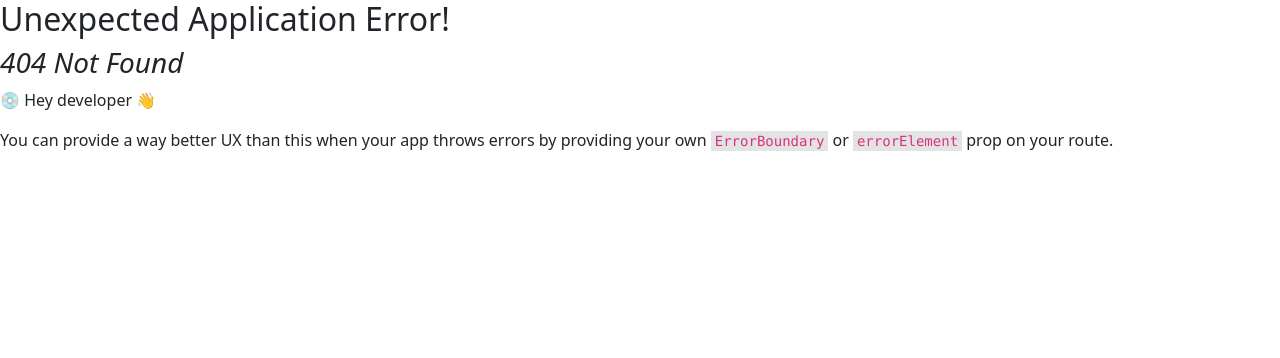
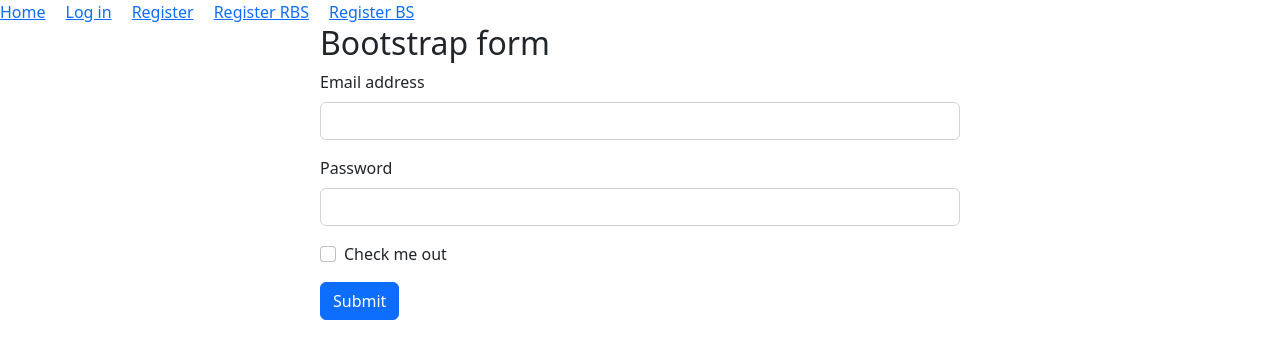
Before and after one commit to Sobuj54/module-59-email-password-authentication-login-form, a React (Vite) app: page /register-bs in a window 1280 px wide. Before the commit this address had no page. Shown: the top 358 px of the page. Built offline with nearby package versions, Linux system fonts and the light colour scheme.

Commit message:
created form from normal bootstrap

```diff
--- a/src/Components/Header/Header.jsx
+++ b/src/Components/Header/Header.jsx
@@ -9,6 +9,7 @@
       <Link to="/login">Log in</Link>
       <Link to="/register">Register</Link>
       <Link to="/register-rbs">Register RBS</Link>
+      <Link to="/register-bs">Register BS</Link>
     </nav>
   );
 };
--- /dev/null
+++ b/src/Components/RegisterBS/RegisterBS.jsx
@@ -0,0 +1,44 @@
+import React from "react";
+
+const RegisterBS = () => {
+  return (
+    <div className="w-50 mx-auto">
+      <h2>Bootstrap form</h2>
+      {/* bootstrap form */}
+      <form>
+        <div class="mb-3">
+          <label for="exampleInputEmail1" class="form-label">
+            Email address
+          </label>
+          <input
+            type="email"
+            class="form-control"
+            id="exampleInputEmail1"
+            aria-describedby="emailHelp"
+          />
+        </div>
+        <div class="mb-3">
+          <label for="exampleInputPassword1" class="form-label">
+            Password
+          </label>
+          <input
+            type="password"
+            class="form-control"
+            id="exampleInputPassword1"
+          />
+        </div>
+        <div class="mb-3 form-check">
+          <input type="checkbox" class="form-check-input" id="exampleCheck1" />
+          <label class="form-check-label" for="exampleCheck1">
+            Check me out
+          </label>
+        </div>
+        <button type="submit" class="btn btn-primary">
+          Submit
+        </button>
+      </form>
+    </div>
+  );
+};
+
+export default RegisterBS;
--- a/src/Components/RegisterRBS/RegisterRBS.jsx
+++ b/src/Components/RegisterRBS/RegisterRBS.jsx
@@ -13,7 +13,7 @@
 
   return (
     <div className="w-50 mx-auto">
-      <h3>bootstrap form</h3>
+      <h3>react bootstrap form</h3>
       <h4 className="text-primary text-center">Please Register !!!</h4>
       {/* react bootstrap form */}
       <Form onSubmit={handleSubmit}>
--- a/src/main.jsx
+++ b/src/main.jsx
@@ -8,6 +8,7 @@
 import LogIn from "./Components/Login/LogIn.jsx";
 import Register from "./Components/Register/Register.jsx";
 import RegisterRBS from "./Components/RegisterRBS/RegisterRBS.jsx";
+import RegisterBS from "./Components/RegisterBS/RegisterBS";
 
 const router = createBrowserRouter([
   {
@@ -30,6 +31,10 @@
         path: "/register-rbs",
         element: <RegisterRBS></RegisterRBS>,
       },
+      {
+        path: "/register-bs",
+        element: <RegisterBS></RegisterBS>,
+      },
     ],
   },
 ]);
```
